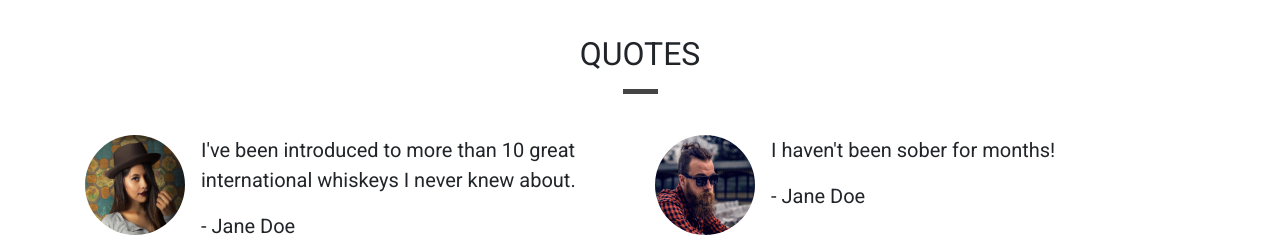
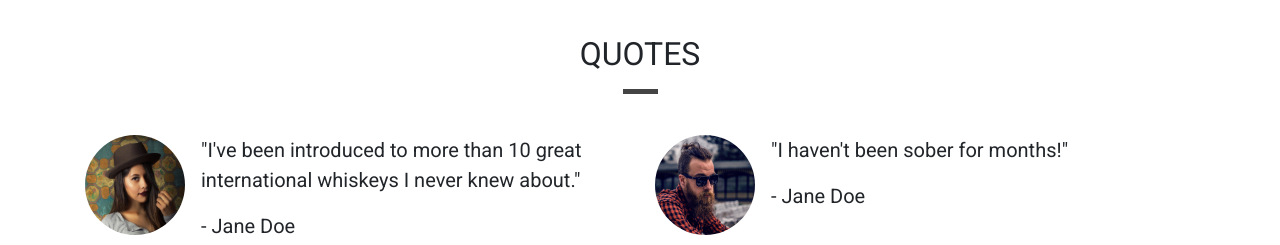
Before and after one commit to MeiryDiniz/whiskey-drop, a plain HTML site: page index.html in a window 1280 px wide. Shown: the part 840-1085 px from the top of the page. Drawn offline with nearby package versions, Linux system fonts and the light colour scheme.

```diff
--- a/index.html
+++ b/index.html
@@ -101,8 +101,8 @@
                             </div>
                             <div class="media-body">
                                 <blockquote class="blockquote">
-                                    <p>I've been introduced to more than 10 great international whiskeys I never knew
-                                        about.
+                                    <p>"I've been introduced to more than 10 great international whiskeys I never knew
+                                        about."
                                     </p>
                                     <p>- Jane Doe</p>
                                 </blockquote>
@@ -116,7 +116,7 @@
                             </div>
                             <div class="media-body">
                                 <blockquote class="blockquote">
-                                    <p>I haven't been sober for months!</p>
+                                    <p>"I haven't been sober for months!"</p>
                                     <p>- Jane Doe</p>
                                 </blockquote>
                             </div>
```
Also changed, not shown: 1 other file.
